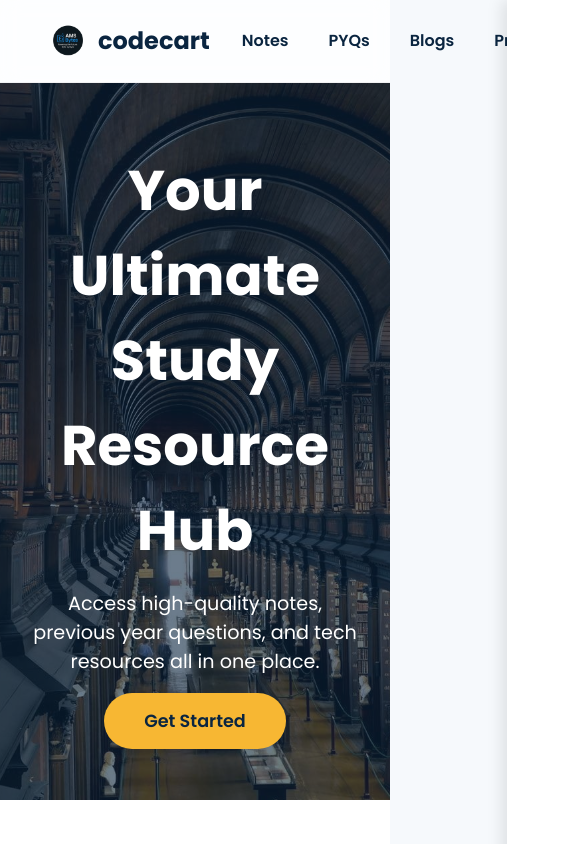
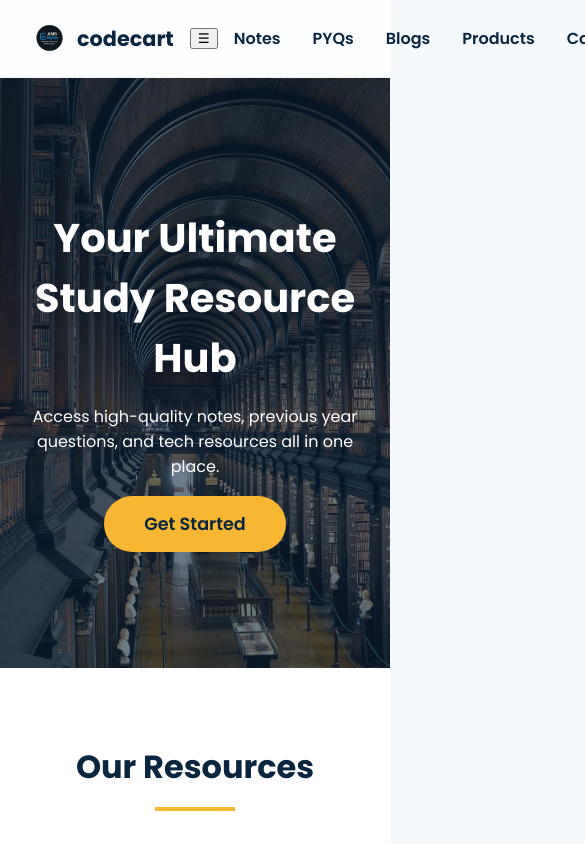
Before and after one commit to codecarts/codecart, a React (Vite) app in the folder frontend/: page / in a window 390 px wide. Shown: the top 844 px of the page, 585 px wide, since content can reach past the window. Built offline with nearby package versions, Linux system fonts and the light colour scheme; no server answers.

Commit message:
fix: add python-multipart dependency

```diff
--- a/frontend/src/App.jsx
+++ b/frontend/src/App.jsx
@@ -5,7 +5,6 @@ import { UserAuthProvider, useUserAuth } from './context/UserAuthContext';
 import AdminProtectedRoute from './components/AdminProtectedRoute';
 import UserProtectedRoute from './components/UserProtectedRoute';
 import logoImage from './assets/logo.png';
-import './Mobile.css';
 
 // Import all pages
 import HomePage from './pages/HomePage';
--- a/frontend/src/Mobile.css
+++ /dev/null
@@ -1,42 +0,0 @@
-.hamburger-icon {
-    display: none;
-    font-size: 1.8rem;
-    background: none;
-    border: none;
-    cursor: pointer;
-    z-index: 1001;
-    margin-left: auto;
-}
-.mobile-nav-menu {
-    position: fixed;
-    top: 0;
-    right: -100%;
-    width: 70%;
-    height: 100vh;
-    background: var(--background-white);
-    box-shadow: -5px 0 15px rgba(0,0,0,0.1);
-    display: flex;
-    flex-direction: column;
-    padding-top: 5rem;
-    transition: right 0.4s ease-in-out;
-    z-index: 1000;
-}
-.mobile-nav-menu.open {
-    right: 0;
-}
-.mobile-nav-menu a {
-    font-size: 1.2rem;
-    padding: 1rem 2rem;
-    text-align: center;
-}
-@media (max-width: 768px) {
-    .desktop-nav-links {
-        display: none;
-    }
-    .hamburger-icon {
-        display: block;
-    }
-    .hero-content h1 {
-        font-size: 2.5rem;
-    }
-}
--- a/frontend/src/index.css
+++ b/frontend/src/index.css
@@ -87,3 +87,44 @@ nav a.active {
 .footer p {
   margin: 0;
 }
+
+/* =============================================== */
+/* ---        Mobile & Tablet Styles           --- */
+/* =============================================== */
+@media (max-width: 768px) {
+    /* --- General Layout --- */
+    .container {
+        padding: 0 1rem;
+    }
+
+    /* --- Navigation --- */
+    nav {
+        padding: 0.8rem 1rem;
+    }
+
+    .desktop-nav-links {
+        display: none; /* Hide desktop links */
+    }
+
+    .hamburger-icon {
+        display: block; /* Show hamburger icon */
+    }
+
+    .logo img {
+        height: 35px;
+    }
+
+    .logo span {
+        font-size: 1.3rem;
+    }
+
+    /* --- Card Grids --- */
+    .card-grid {
+        grid-template-columns: 1fr; /* Stack cards vertically */
+    }
+
+    /* --- Footer --- */
+    .footer {
+        padding: 1.5rem 1rem;
+    }
+}
--- a/frontend/src/pages/HomePage.css
+++ b/frontend/src/pages/HomePage.css
@@ -93,3 +93,28 @@
   font-size: 1.3rem;
   color: var(--primary-dark);
 }
+
+/* =============================================== */
+/* ---      Homepage Mobile & Tablet Styles    --- */
+/* =============================================== */
+@media (max-width: 768px) {
+    .hero {
+        min-height: 70vh;
+    }
+
+    .hero-content h1 {
+        font-size: 2.5rem;
+    }
+
+    .hero-content p {
+        font-size: 1rem;
+    }
+
+    .features-section {
+        padding: 3rem 1rem;
+    }
+
+    .features-section h2 {
+        font-size: 2rem;
+    }
+}
```
